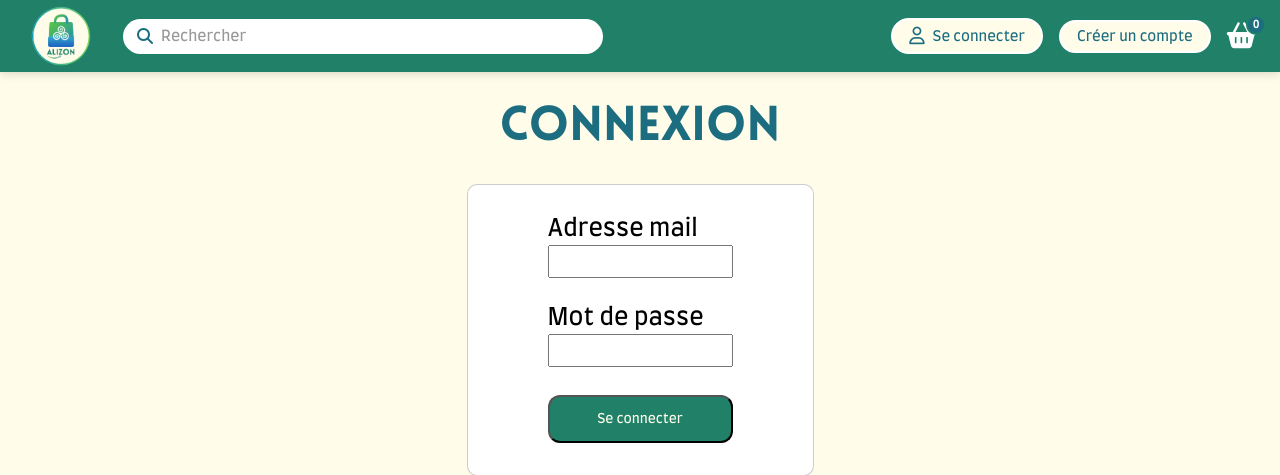
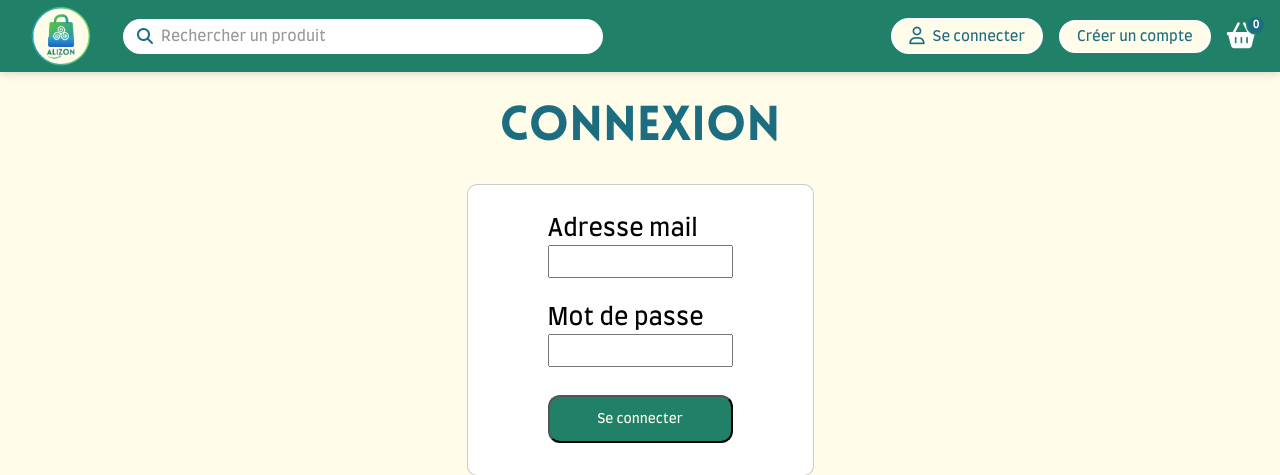
Before and after one commit to ameliejulien/LimoneDev, a PHP site: page /Connexion/index.php in a window 1280 px wide. Shown: the top 475 px of the page. Run offline with PHP 8.4, Linux system fonts and the light colour scheme.

Commit message:
Fix placeholder header

```diff
--- a/html/ui/header.php
+++ b/html/ui/header.php
@@ -32,7 +32,7 @@
             <button type="submit" class="header-recherche-bouton" aria-label="Lancer la recherche">
                 <i class="fa-solid fa-magnifying-glass"></i>
             </button>
-            <input type="search" name="q" class="header-recherche-champ" placeholder="Rechercher"
+            <input type="search" name="q" class="header-recherche-champ" placeholder="Rechercher un produit"
                 aria-label="Rechercher un produit" />
         </form>
         <?php endif; ?>
```
